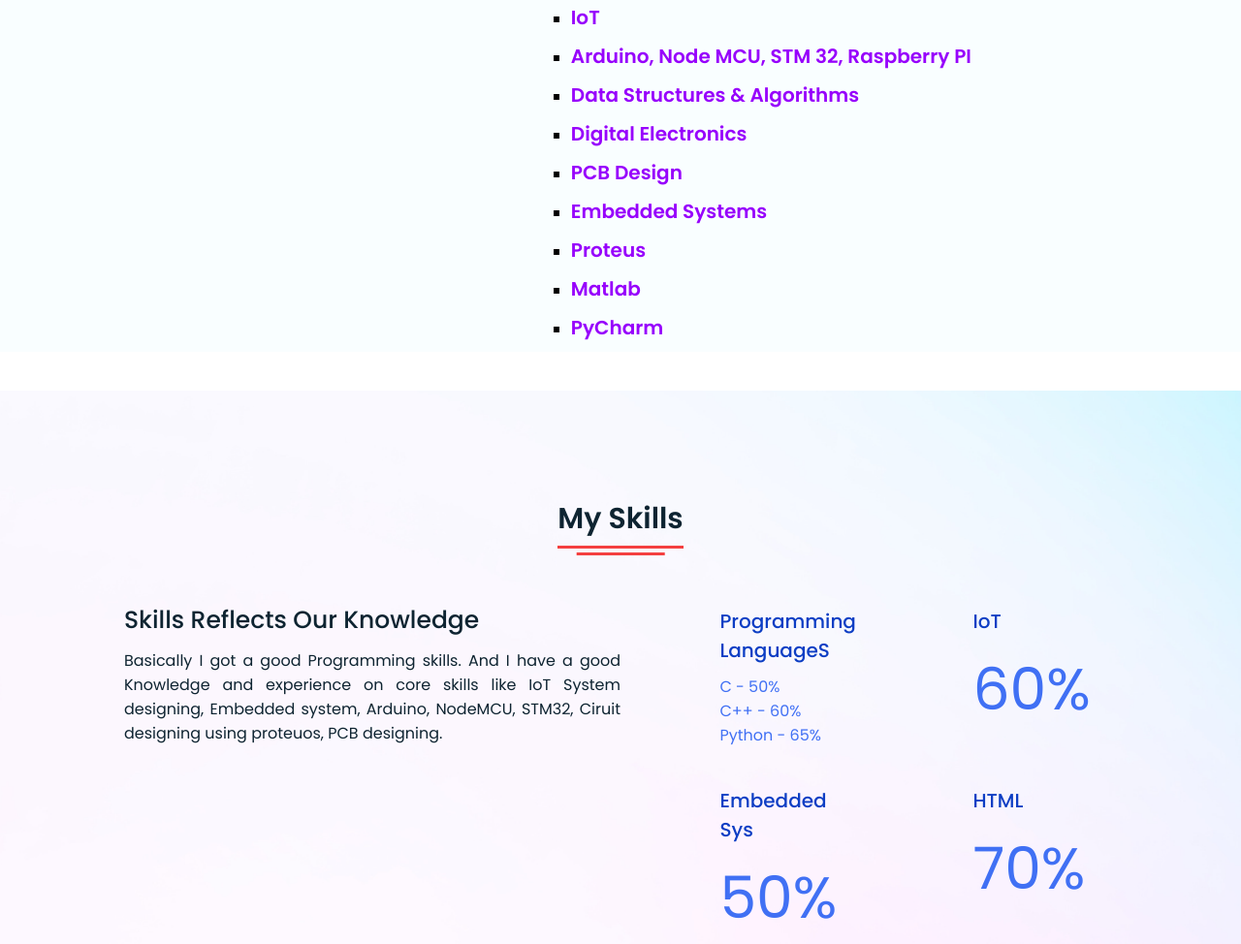
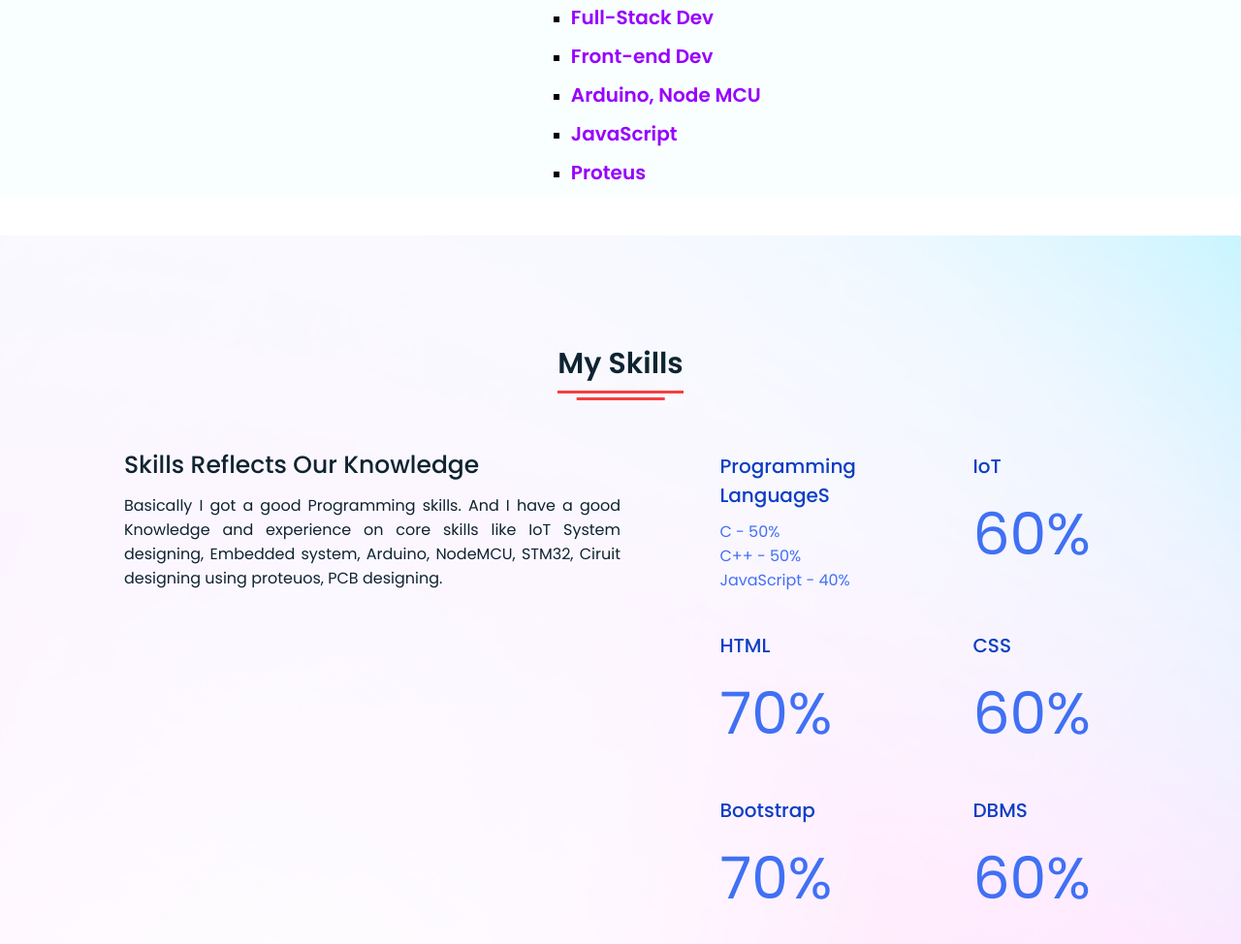
Before and after one commit to KAMALESH2034/Me_Kamalesh, a plain HTML site: page index.html in a window 1280 px wide. Shown: the part 1679-2653 px from the top of the page at 97% size. Drawn offline with Linux system fonts and the light colour scheme.

Commit message:
Update index.html

```diff
--- a/index.html
+++ b/index.html
@@ -83,7 +83,7 @@
                             <h3><a href="https://www.bitsathy.ac.in/" target="_blank"><img src="Images/clglogo.png" alt=""></a> Bannari Amman Institute Of Technology(2020 - 24)</h3>
                             <p>
                             <ul class="edu">
-                              <li>B.E.ECE - 8.7 CGPA</li>
+                              <li>B.E.ECE - 8.65 CGPA</li>
 
                             </ul>
                             </p>
@@ -105,15 +105,12 @@
 
                     <div class="tab-contents active-tab" id="technicalskills">
                       <ul>
-                          <li><span>IoT</span></li>
-                          <li><span>Arduino, Node MCU, STM 32, Raspberry PI</span></li>
-                          <li><span>Data Structures & Algorithms</span></li>
-                          <li><span>Digital Electronics</span></li>
-                          <li><span>PCB Design</span></li>
-                          <li><span>Embedded Systems</span></li>
+                          <li><span>Full-Stack Dev</span></li>
+                          <li><span>Front-end Dev</span></li>
+                          <li><span>Arduino, Node MCU</span></li>
+                          <li><span>JavaScript</span></li>
                           <li><span>Proteus</span></li>
-                          <li><span>Matlab</span></li>
-                          <li><span>PyCharm</span></li>
+
                       </ul>
                     </div>
                           <div class="tab-contents" id="personalskills">
@@ -122,8 +119,6 @@
                                 <li><span>Leadership</span></li>
 
                                 <li><span>Work ethic</span></li>
-                                <li><span>Professionalism</span></li>
-                                <li><span>Communication</span></li>
                                 <li><span>Time management</span></li>
                                 <li><span>Adaptability</span></li>
 
@@ -131,11 +126,9 @@
                           </div>
                                 <div class="tab-contents" id="areasofinterest">
                                   <ul>
-                                    <li><span>Embedded Systems</span></li>
-                                    <li><span>Internet Of Things</span></li>
-                                    <li><span>Digital Electronics</span></li>
-                                      <li><span>Object Oriented Programming</span></li>
-                                      <li><span>VLSI Design & Testing</span></li>
+                                    <li><span>Full-Stack Dev.</span></li>
+                                    <li><span>Front-End dev.</span></li>
+
                                       <li><span>Database Management Systems</span></li>
                                   </ul>
                                 </div>
@@ -143,9 +136,10 @@
                                         <ul>
                                             <li><span>C</span></li>
                                             <li><span>C++</span></li>
-                                            <li><span>Python</span></li>
-                                            <li><span>SQL</span></li>
+                                            <li><span>MySQL</span></li>
                                             <li><span>HTML & CSS</span></li>
+                                            <li><span>JavaScript </span></li>
+                                          <li><span>reactJS</span></li>
                                         </ul>
                                       </div>
 
@@ -178,16 +172,13 @@
      <div class="boxes">
       <div class="box">
         <div class="topic">Programming LanguageS</div>
-        <div class="perpl">C - 50%<br>C++ - 60%<br>Python - 65%</div>
+        <div class="perpl">C - 50%<br>C++ - 50%<br>JavaScript - 40%</div>
       </div>
       <div class="box">
         <div class="topic">IoT</div>
         <div class="per">60%</div>
       </div>
-      <div class="box">
-        <div class="topic">Embedded Sys</div>
-        <div class="per">50%</div>
-      </div>
+
        <div class="box">
          <div class="topic">HTML</div>
          <div class="per">70%</div>
@@ -196,6 +187,10 @@
          <div class="topic">CSS</div>
          <div class="per">60%</div>
        </div>
+       <div class="box">
+        <div class="topic">Bootstrap </div>
+        <div class="per">70%</div>
+      </div>
        <div class="box">
          <div class="topic">DBMS</div>
          <div class="per">60%</div>
```
